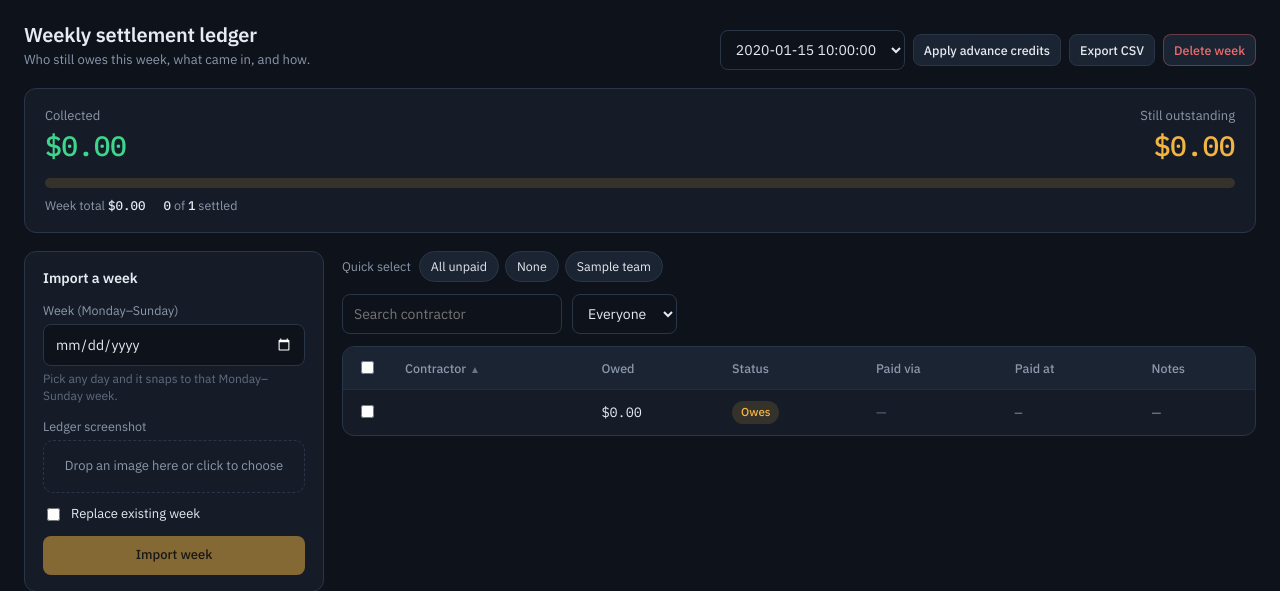
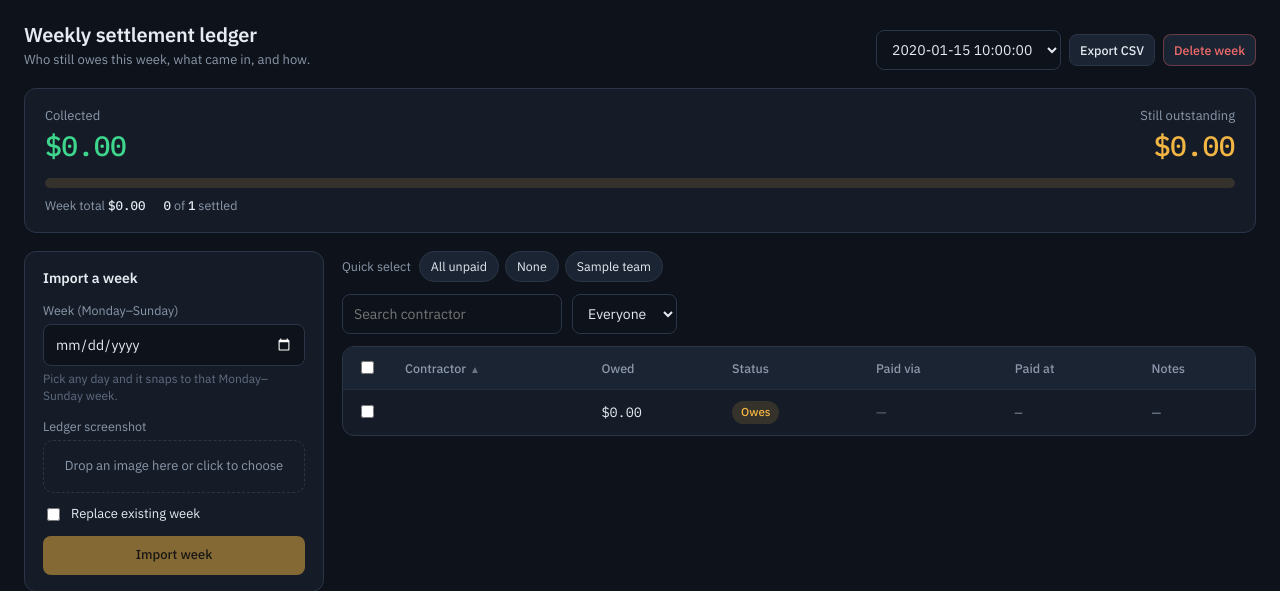
Before and after one commit to CheapBlueG/contractor-payout-app, a FastAPI app: page / in a window 1280 px wide. Shown: the top 591 px of the page. Run offline with FastAPI, Linux system fonts and the light colour scheme; a database or web service that is not in the repository returns one stand-in record (values such as "Sample title"); some libraries are stand-ins or nearby versions.

Commit message:
Update index.html

```diff
--- a/templates/index.html
+++ b/templates/index.html
@@ -167,7 +167,6 @@
       <select style="width:auto" x-model="selectedWeek" @change="loadWeek(selectedWeek)">
         <template x-for="w in weeks" :key="w"><option :value="w" x-text="w"></option></template>
       </select>
-      <button class="btn sm" x-show="selectedWeek" @click="applyCreditsToWeek()" title="Draw down any advance balances against this week's unpaid rows">Apply advance credits</button>
       <a class="btn sm" x-show="selectedWeek" :href="'/api/export-csv?week_date='+encodeURIComponent(selectedWeek)">Export CSV</a>
       <button class="btn sm danger" x-show="selectedWeek" @click="deleteCurrentWeek()">Delete week</button>
     </div>
@@ -288,7 +287,7 @@
 <div class="selbar" x-show="selectedIds.length" x-cloak>
   <div>
     <div class="sum"><span x-text="selectedIds.length"></span> selected · <b x-text="fmt(selectedTotal)"></b> due</div>
-    <div class="sub" x-text="selectedContractorCount===1 ? 'One contractor — overpayments can be banked as advance credit.' : selectedContractorCount+' contractors in this selection.'"></div>
+    <div class="sub" x-text="selectedContractorCount===1 ? (selectedBalance>0 ? 'Has '+fmt(selectedBalance)+' advance balance available.' : 'One contractor selected.') : selectedContractorCount+' contractors in this selection.'"></div>
   </div>
   <div style="display:flex;gap:8px">
     <button class="btn" @click="selectAll(false)">Clear</button>
@@ -307,6 +306,7 @@
     <div class="tabs">
       <button :class="{on:pay.tab==='crypto'}" @click="pay.tab='crypto'">Crypto</button>
       <button :class="{on:pay.tab==='manual'}" @click="pay.tab='manual'">Cash app / other</button>
+      <button :class="{on:pay.tab==='credit'}" @click="pay.tab='credit'">Advance credit</button>
     </div>
 
     <div x-show="pay.tab==='crypto'">
@@ -358,14 +358,51 @@
         <input type="text" x-model="manual.notes" placeholder="e.g. $cashtag, reference, who approved">
       </div>
       <div class="hint" x-show="manualDiff!==null">
-        <template x-if="manualDiff>0.009"><span>That's <b class="mono" x-text="fmt(manualDiff)"></b> more than due<span x-show="selectedContractorCount===1"> — the extra will be banked as advance credit</span>.</span></template>
+        <template x-if="manualDiff>0.009"><span>That's <b class="mono" x-text="fmt(manualDiff)"></b> more than due.</span></template>
         <template x-if="manualDiff<-0.009"><span>That's <b class="mono" x-text="fmt(-manualDiff)"></b> short — you'll be asked to confirm.</span></template>
         <template x-if="Math.abs(manualDiff)<=0.009"><span>Matches what's due.</span></template>
       </div>
-      <label class="check field" x-show="selectedContractorCount===1 && manualDiff>0.009"><input type="checkbox" x-model="manual.bankExcess"> Bank the extra as advance credit</label>
+      <label class="check field" x-show="selectedContractorCount===1 && manualDiff>0.009"><input type="checkbox" x-model="manual.bankExcess"> Keep the extra <b class="mono" x-text="fmt(manualDiff)"></b> on their advance balance</label>
       <div class="actions">
         <button class="btn primary" :disabled="manual.busy||!manual.amount" @click="markPaidManual()" x-text="manual.busy?'Saving…':'Record payment'"></button>
       </div>
+    </div>
+
+    <div x-show="pay.tab==='credit'">
+      <template x-if="selectedContractorCount!==1">
+        <p class="hint" style="font-size:13px;color:var(--muted)">Advance balance belongs to one person. Select rows for a single contractor to use this tab.</p>
+      </template>
+      <template x-if="selectedContractorCount===1">
+        <div>
+          <div class="stat3" style="grid-template-columns:1fr 1fr">
+            <div><div class="l">Advance balance</div><div class="v" :style="selectedBalance>0?'color:var(--amber)':''" x-text="fmt(selectedBalance)"></div></div>
+            <div><div class="l">Due on selected rows</div><div class="v" x-text="fmt(selectedTotal)"></div></div>
+          </div>
+
+          <div class="card" style="background:var(--ink);margin:0 0 12px">
+            <h2 style="font-size:13px">They sent extra</h2>
+            <div class="row2">
+              <input type="number" step="0.01" min="0" x-model="credit.addAmount" placeholder="Extra received (USD)">
+              <input type="text" x-model="credit.addNote" placeholder="Note, e.g. sent $100 extra via Venmo">
+            </div>
+            <div class="actions" style="margin-top:10px">
+              <button class="btn" :disabled="credit.busy||!credit.addAmount" @click="addCreditFromPay()">Add to balance</button>
+            </div>
+          </div>
+
+          <div class="card" style="background:var(--ink);margin:0">
+            <h2 style="font-size:13px">Deduct from their balance</h2>
+            <div class="field">
+              <label>Amount to deduct against the selected rows</label>
+              <input type="number" step="0.01" min="0" x-model="credit.applyAmount" :placeholder="fmt(Math.min(selectedBalance,selectedTotal))">
+              <div class="hint">Leave blank to use as much as covers the rows (up to the balance). Rows fully covered are marked settled from advance balance.</div>
+            </div>
+            <div class="actions" style="margin-top:6px">
+              <button class="btn primary" :disabled="credit.busy||selectedBalance<=0" @click="applyCreditToSelection()" x-text="credit.busy?'Saving…':'Deduct from balance'"></button>
+            </div>
+          </div>
+        </div>
+      </template>
     </div>
   </div>
 </div>
@@ -379,8 +416,8 @@
       <div><div class="l">Received</div><div class="v" x-text="fmt(mismatch.receivedUsd)"></div></div>
       <div><div class="l" x-text="mismatch.difference<0?'Short by':'Over by'"></div><div class="v" :style="mismatch.difference<0?'color:var(--red)':'color:var(--amber)'" x-text="fmt(Math.abs(mismatch.difference))"></div></div>
     </div>
-    <label class="check field" x-show="mismatch.difference>0 && mismatch.singleContractor"><input type="checkbox" x-model="mismatch.bankExcess"> Bank the extra <b x-text="fmt(mismatch.difference)"></b> as advance credit for future weeks</label>
-    <div class="hint" x-show="mismatch.difference>0 && !mismatch.singleContractor">Several contractors are in this selection, so the extra can't be assigned to one balance — it'll be noted instead.</div>
+    <label class="check field" x-show="mismatch.difference>0 && mismatch.singleContractor"><input type="checkbox" x-model="mismatch.bankExcess"> Keep the extra <b x-text="fmt(mismatch.difference)"></b> on their advance balance</label>
+    <div class="hint" x-show="mismatch.difference>0 && !mismatch.singleContractor">Several contractors are in this selection, so the extra can't go on one balance — it'll be noted instead.</div>
     <div class="field" style="margin-top:8px">
       <label>Note (saved on the rows)</label>
       <input type="text" x-model="mismatch.note" placeholder="e.g. network fee, partial payment approved by …">
@@ -516,13 +553,13 @@
         </div>
 
         <div class="card" style="margin:0 0 12px;background:var(--ink)">
-          <h2 style="font-size:13px">Record an advance payment</h2>
+          <h2 style="font-size:13px">They sent extra</h2>
           <div class="row2">
             <input type="number" step="0.01" min="0" x-model="history.advanceAmount" placeholder="Amount (USD)">
             <input type="text" x-model="history.advanceNote" placeholder="Note, e.g. paid ahead via Venmo">
             <button class="btn primary" style="flex:0 0 auto" :disabled="!history.advanceAmount" @click="addAdvance()">Add to balance</button>
           </div>
-          <div class="hint">Advance balance is drawn down against unpaid weeks automatically, oldest first, until it runs out.</div>
+          <div class="hint">Nothing is deducted on its own. To use the balance, select their unpaid rows and choose "Advance credit" under Record payment.</div>
         </div>
 
         <div class="tablewrap">
@@ -593,7 +630,8 @@
     upload:{pickedDate:'',weekDate:'',overwrite:false,file:null,fileName:'',previewSrc:null,dragOver:false,busy:false},
     pay:{open:false,tab:'crypto'},
     crypto:{symbol:'BTC',txInput:'',busy:false},
-    manual:{method:'CASHAPP',amount:'',notes:'',busy:false,bankExcess:true},
+    manual:{method:'CASHAPP',amount:'',notes:'',busy:false,bankExcess:false},
+    credit:{addAmount:'',addNote:'',applyAmount:'',busy:false},
     estimate:{amount:null,price:null,priceSymbol:null,fetchedAt:0},
     mismatch:{open:false,busy:false,kind:'crypto',ledgerIds:[],txInput:'',symbol:'',method:'',amount:0,totalOwed:0,receivedUsd:0,difference:0,note:'',bankExcess:true,singleContractor:false},
     details:{open:false,item:null},
@@ -636,6 +674,7 @@
     get selectedRows(){ return this.ledgers.filter(r=>this.selectedIds.includes(r.id)); },
     get selectedTotal(){ return this.selectedRows.reduce((s,r)=>s+Number(r.net_due_usd ?? r.amount_owed_usd),0); },
     get selectedContractorCount(){ return new Set(this.selectedRows.map(r=>r.contractor_id)).size; },
+    get selectedBalance(){ const r=this.selectedRows[0]; if(!r) return 0; const c=this.contractors.find(x=>x.id===r.contractor_id); return Number((c?c.credit_balance:r.credit_balance)||0); },
     get manualDiff(){ if(this.manual.amount===''||this.manual.amount===null) return null; return Number(this.manual.amount)-this.selectedTotal; },
 
     setSort(k){ if(this.sortKey===k) this.sortDir=this.sortDir==='asc'?'desc':'asc'; else{this.sortKey=k;this.sortDir='asc';} },
@@ -672,7 +711,7 @@
       const fd=new FormData(); fd.append('file',this.upload.file); fd.append('week_date',this.upload.weekDate.trim()); fd.append('overwrite',this.upload.overwrite);
       this.upload.busy=true;
       try{ const res=await this.fetchWithTimeout('/api/upload',{method:'POST',body:fd},120000); const d=await res.json();
-        if(res.ok&&d.status==='success'){ this.notify(`Imported ${d.extracted_count} rows${d.credit_rows_touched?` — advance credit applied to ${d.credit_rows_touched}`:''}.`,'success'); if(!this.weeks.includes(d.week_date)) this.weeks.unshift(d.week_date); await this.loadWeek(d.week_date); this.resetUpload(); }
+        if(res.ok&&d.status==='success'){ this.notify(`Imported ${d.extracted_count} rows.`,'success'); if(!this.weeks.includes(d.week_date)) this.weeks.unshift(d.week_date); await this.loadWeek(d.week_date); this.resetUpload(); }
         else if(d.status==='approval_required'){ this.approval={open:true,weekDate:d.week_date,overwrite:d.overwrite,records:d.records,unknown:d.unknown_contractors,existing:d.existing_contractors,mappings:{}}; }
         else this.notify(d.message||"Couldn't read that image.",'error');
       }catch(e){ this.notify(e.name==='AbortError'?'Import timed out. Try again.':'Network error during import.','error'); }
@@ -700,7 +739,7 @@
       try{ const res=await this.post('/api/reconcile-crypto',{ledger_ids:this.selectedIds,tx_id:this.crypto.txInput.trim(),symbol:this.crypto.symbol}); const d=await res.json();
         if(d.symbol_auto_corrected&&d.symbol_used){ this.crypto.symbol=d.symbol_used; this.notify(`That link is a ${d.symbol_used} transaction — checked it as ${d.symbol_used}.`,'info'); }
         if(res.ok&&d.status==='matched'){ this.notify(`Settled — ${this.fmt(d.received_usd)} received (${d.confirmations} confirmation${d.confirmations===1?'':'s'}), sent ${d.paid_at_est}.`,'success'); this.crypto.txInput=''; this.pay.open=false; await this.refreshLedgers(); }
-        else if(d.status==='mismatch'){ this.pay.open=false; this.mismatch={open:true,busy:false,kind:'crypto',ledgerIds:[...this.selectedIds],txInput:this.crypto.txInput.trim(),symbol:d.symbol_used||this.crypto.symbol,method:'',amount:0,totalOwed:d.total_owed,receivedUsd:d.received_usd,difference:d.difference,note:'',bankExcess:true,singleContractor:this.selectedContractorCount===1}; }
+        else if(d.status==='mismatch'){ this.pay.open=false; this.mismatch={open:true,busy:false,kind:'crypto',ledgerIds:[...this.selectedIds],txInput:this.crypto.txInput.trim(),symbol:d.symbol_used||this.crypto.symbol,method:'',amount:0,totalOwed:d.total_owed,receivedUsd:d.received_usd,difference:d.difference,note:'',bankExcess:false,singleContractor:this.selectedContractorCount===1}; }
         else this.notify(d.message||"Couldn't verify that transaction.",'error');
       }catch(e){ this.notify(e.name==='AbortError'?'Verification timed out — the blockchain API may be unreachable. Try again shortly.':'Network error.','error'); }
       finally{ this.crypto.busy=false; }
@@ -710,8 +749,8 @@
       if(!this.selectedIds.length){ this.notify('Select at least one row first.','error'); return; }
       this.manual.busy=true;
       try{ const res=await this.post('/api/mark-paid-manual',{ledger_ids:this.selectedIds,method:this.manual.method,amount_paid:Number(this.manual.amount),notes:this.manual.notes,override:false,bank_excess:this.manual.bankExcess}); const d=await res.json();
-        if(res.ok&&d.status==='success'){ this.notify(`Recorded ${this.fmt(d.amount_paid)} via ${this.methodLabel(d.method)}${d.excess_credited?` — ${this.fmt(d.excess_credited)} banked as advance credit`:''}.`,'success'); this.manual.amount=''; this.manual.notes=''; this.pay.open=false; await this.refreshLedgers(); }
-        else if(d.status==='mismatch'){ this.pay.open=false; this.mismatch={open:true,busy:false,kind:'manual',ledgerIds:[...this.selectedIds],txInput:'',symbol:'',method:this.manual.method,amount:Number(this.manual.amount),totalOwed:d.total_owed,receivedUsd:d.received_usd,difference:d.difference,note:this.manual.notes,bankExcess:true,singleContractor:this.selectedContractorCount===1}; }
+        if(res.ok&&d.status==='success'){ this.notify(`Recorded ${this.fmt(d.amount_paid)} via ${this.methodLabel(d.method)}${d.excess_credited?` — ${this.fmt(d.excess_credited)} kept on advance balance`:''}.`,'success'); this.manual.amount=''; this.manual.notes=''; this.pay.open=false; await this.refreshLedgers(); }
+        else if(d.status==='mismatch'){ this.pay.open=false; this.mismatch={open:true,busy:false,kind:'manual',ledgerIds:[...this.selectedIds],txInput:'',symbol:'',method:this.manual.method,amount:Number(this.manual.amount),totalOwed:d.total_owed,receivedUsd:d.received_usd,difference:d.difference,note:this.manual.notes,bankExcess:this.manual.bankExcess,singleContractor:this.selectedContractorCount===1}; }
         else this.notify(d.message||"Couldn't record that payment.",'error');
       }catch(e){ this.notify('Network error.','error'); }
       finally{ this.manual.busy=false; }
@@ -728,23 +767,33 @@
         }
         const d=await res.json();
         if(res.ok&&(d.status==='matched'||d.status==='success')){
-          const extra=d.excess_credited?` ${this.fmt(d.excess_credited)} banked as advance credit.`:'';
+          const extra=d.excess_credited?` ${this.fmt(d.excess_credited)} kept on advance balance.`:'';
           this.notify(`Marked settled.${extra}`,'success'); this.mismatch.open=false; this.crypto.txInput=''; this.manual.amount=''; await this.refreshLedgers();
         } else this.notify(d.message||"Couldn't save that.",'error');
       }catch(e){ this.notify(e.name==='AbortError'?'Timed out — try again shortly.':'Network error.','error'); }
       finally{ this.mismatch.busy=false; }
     },
 
-    async applyCreditsToWeek(){
-      try{ const res=await this.post('/api/credits/apply-week',{week_date:this.selectedWeek}); const d=await res.json();
-        if(res.ok){ this.notify(d.rows_touched?`Advance credit applied to ${d.rows_touched} row${d.rows_touched===1?'':'s'}.`:'No advance balances to apply this week.','success'); await this.refreshLedgers(); } else this.notify(d.message||"Couldn't apply credits.",'error');
+    async addAdvance(){
+      try{ const res=await this.post('/api/credits/add',{contractor_id:this.history.id,amount:Number(this.history.advanceAmount),note:this.history.advanceNote}); const d=await res.json();
+        if(res.ok&&d.status==='success'){ this.notify(`Advance balance is now ${this.fmt(d.credit_balance)}.`,'success'); this.history.advanceAmount=''; this.history.advanceNote=''; await this.openHistory(this.history.id,this.history.name); await this.refreshLedgers(); }
+        else this.notify(d.message||"Couldn't add that.",'error');
       }catch(e){ this.notify('Network error.','error'); }
     },
-    async addAdvance(){
-      try{ const res=await this.post('/api/credits/add',{contractor_id:this.history.id,amount:Number(this.history.advanceAmount),note:this.history.advanceNote}); const d=await res.json();
-        if(res.ok&&d.status==='success'){ this.notify(`Balance is now ${this.fmt(d.credit_balance)}${d.rows_covered?` — covered ${d.rows_covered} unpaid row${d.rows_covered===1?'':'s'}`:''}.`,'success'); this.history.advanceAmount=''; this.history.advanceNote=''; await this.openHistory(this.history.id,this.history.name); await this.refreshLedgers(); }
+    async addCreditFromPay(){
+      const r=this.selectedRows[0]; if(!r) return; this.credit.busy=true;
+      try{ const res=await this.post('/api/credits/add',{contractor_id:r.contractor_id,amount:Number(this.credit.addAmount),note:this.credit.addNote}); const d=await res.json();
+        if(res.ok&&d.status==='success'){ this.notify(`${r.contractor}'s advance balance is now ${this.fmt(d.credit_balance)}.`,'success'); this.credit.addAmount=''; this.credit.addNote=''; const keep=[...this.selectedIds]; await this.refreshLedgers(); this.selectedIds=keep; }
         else this.notify(d.message||"Couldn't add that.",'error');
-      }catch(e){ this.notify('Network error.','error'); }
+      }catch(e){ this.notify('Network error.','error'); } finally{ this.credit.busy=false; }
+    },
+    async applyCreditToSelection(){
+      this.credit.busy=true;
+      try{ const body={ledger_ids:this.selectedIds}; if(this.credit.applyAmount!=='') body.amount=Number(this.credit.applyAmount);
+        const res=await this.post('/api/credits/apply',body); const d=await res.json();
+        if(res.ok&&d.status==='success'){ this.notify(`Deducted ${this.fmt(d.applied)} from advance balance${d.remaining_due>0?` — ${this.fmt(d.remaining_due)} still due`:' — selected rows settled'}. Balance left: ${this.fmt(d.credit_balance)}.`,'success'); this.credit.applyAmount=''; this.pay.open=false; await this.refreshLedgers(); }
+        else this.notify(d.message||"Couldn't deduct that.",'error');
+      }catch(e){ this.notify('Network error.','error'); } finally{ this.credit.busy=false; }
     },
 
     async deleteCurrentWeek(){
```
